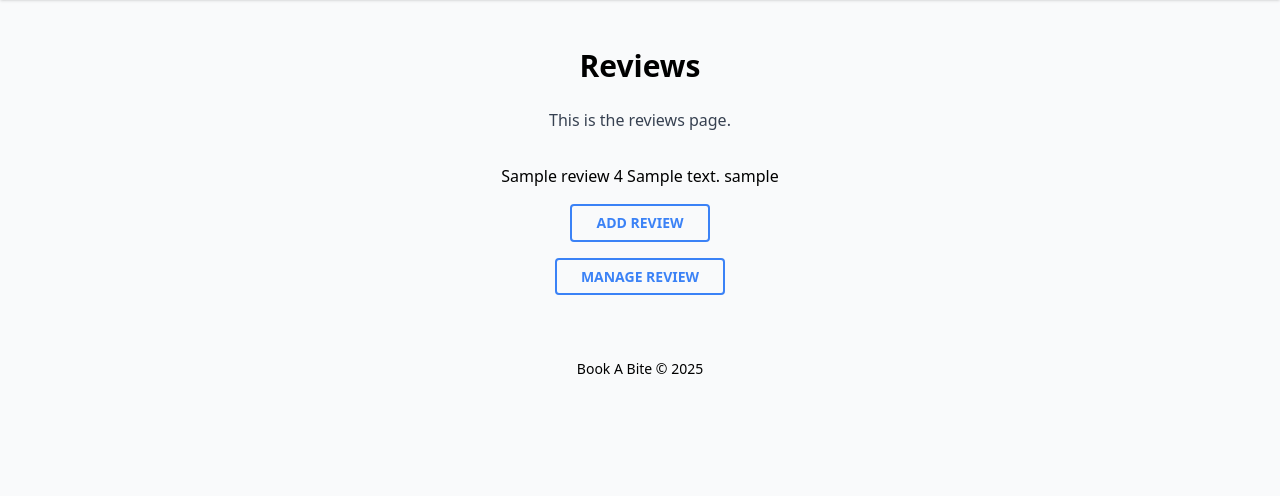
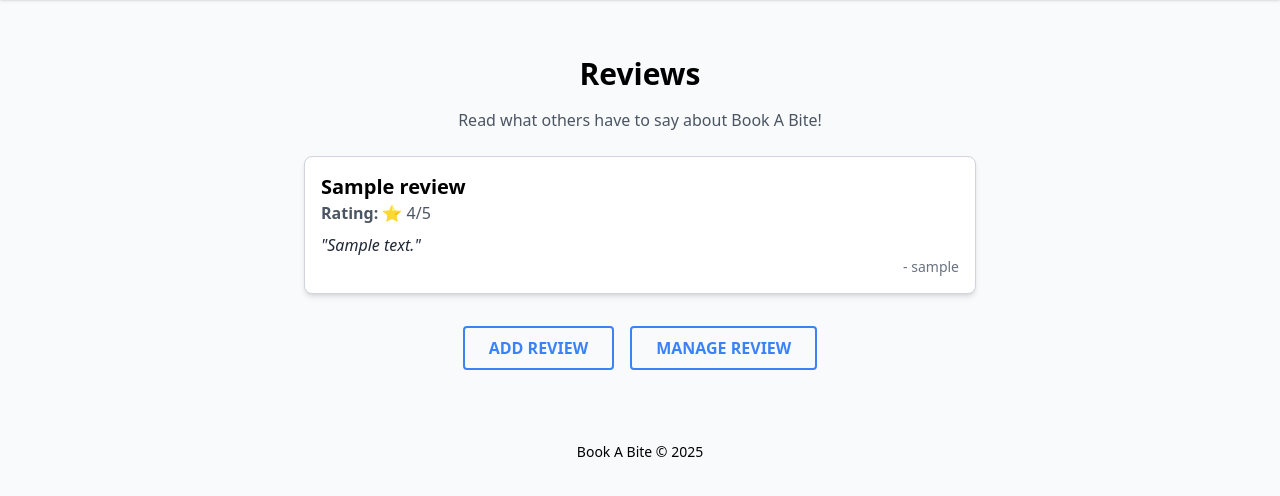
Before and after one commit to MaxMeechan/Book_A_Bite, a Django app: page /BookABite/review/ in a window 1280 px wide. Shown: the part 112-608 px from the top of the page. Run offline with Django 3.2, Linux system fonts and the light colour scheme; tables that the repository leaves empty hold one stand-in row (values such as "Sample post"); some libraries are stand-ins or nearby versions.

Commit message:
Bookings/reviews look clean

```diff
--- a/templates/BookaBite/review.html
+++ b/templates/BookaBite/review.html
@@ -2,38 +2,38 @@
 {% load staticfiles %}
 
 {% block title_block %}
-  Review
+  Reviews
 {% endblock %}
 
 {% block body_block %}
-<section class="container mx-auto px-4 py-6">
-  <h1 class="text-3xl font-bold text-center mb-6">Reviews</h1>
-  <p class="text-gray-700 text-center mb-8">This is the reviews page.</p>
-  <ul class="flex flex-col items-center space-y-4">
-    <div>
+<section class="container mx-auto px-4 py-8">
+  <h1 class="text-3xl font-bold text-center mb-4">Reviews</h1>
+  <p class="text-gray-600 text-center mb-6">Read what others have to say about Book A Bite!</p>
+
+  <div class="max-w-2xl mx-auto">
     {% if review_list %}
-      <ul>
+      <div class="space-y-6">
         {% for review in review_list %}
-        <li>
-          {{ review.Title }}
-          {{ review.RatingNum }}
-          {{ review.ReviewText }}
-          {{ review.Username }}
-        </li>
+        <div class="border border-gray-300 rounded-lg p-4 shadow-md bg-white">
+          <h2 class="text-xl font-semibold">{{ review.Title }}</h2>
+          <p class="text-gray-600"><strong>Rating:</strong> ⭐  {{ review.RatingNum }}/5</p>
+          <p class="mt-2 text-gray-800 italic">"{{ review.ReviewText }}"</p>
+          <p class="text-right text-gray-500 text-sm">- {{ review.Username }}</p>
+        </div>
         {% endfor %}
-      </ul>
+      </div>
+    {% else %}
+      <p class="text-center text-gray-500">No reviews available.</p>
     {% endif %}
   </div>
-    <li>
-      <a href="{% url 'BookABite:addReview' %}" class="inline-block px-6 py-2 border-2 border-blue-500 text-blue-500 font-semibold text-sm leading-tight uppercase rounded hover:bg-blue-500 hover:text-white transition duration-150 ease-in-out">
+
+  <div class="mt-8 flex justify-center space-x-4">
+    <a href="{% url 'BookABite:addReview' %}" class="px-6 py-2 border-2 border-blue-500 text-blue-500 font-semibold uppercase rounded hover:bg-blue-500 hover:text-white transition duration-150 ease-in-out">
       Add Review
     </a>
-    </li>
-    <li>
-      <a href="{% url 'BookABite:manageReview' %}" class="inline-block px-6 py-2 border-2 border-blue-500 text-blue-500 font-semibold text-sm leading-tight uppercase rounded hover:bg-blue-500 hover:text-white transition duration-150 ease-in-out">
+    <a href="{% url 'BookABite:manageReview' %}" class="px-6 py-2 border-2 border-blue-500 text-blue-500 font-semibold uppercase rounded hover:bg-blue-500 hover:text-white transition duration-150 ease-in-out">
       Manage Review
     </a>
-    </li>
-  </ul>
+  </div>
 </section>
 {% endblock %}
```
Also changed, not shown: templates/BookaBite/bookings.html (+21 -17 lines). Lines whose indentation alone changed are shown as unchanged.
